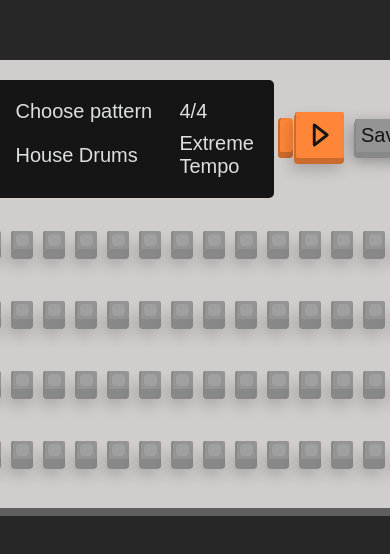
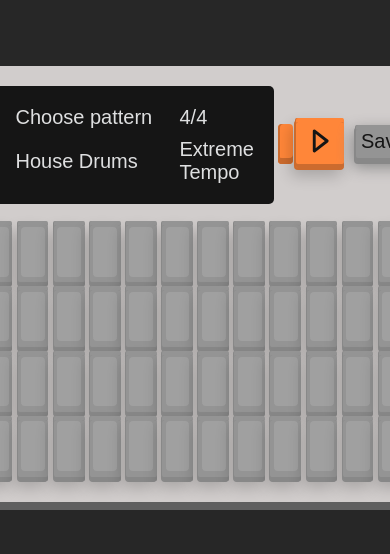
Before and after one commit to 0mar0mrani/drum-machine, a plain HTML site: page index.html in a window 390 px wide. Shown: the part 138-692 px from the top of the page. Drawn offline with Linux system fonts and the light colour scheme; no server answers; a web font is replaced by a local one.

Commit message:
Made the sequencer of drum machine responsive

```diff
--- a/css/modules/drum-machine-modules/sequencer.css
+++ b/css/modules/drum-machine-modules/sequencer.css
@@ -1,4 +1,3 @@
-/* Sequencer */
 .drum-machine__sequencer {
 	display: flex;
 	align-items: center;;
@@ -109,3 +108,46 @@
 	background-color: #f74b59;
 	box-shadow: 0 0 1.5rem 0 #f74b59, 0 0 2px 1px rgba(0, 0, 0, 0.5);
 }
+
+@media only screen and (max-width: 1200px) {
+	.drum-machine__sequencer {
+		gap: 0.8%;
+	}
+
+	.drum-machine__sequencer:not(:last-child) {
+		margin-bottom: 0.5vw;
+	}
+
+	.drum-machine__sequencer-sample {
+		width: 3vw;
+		height: 3vw;
+	}
+}
+
+@media only screen and (max-width: 800px) {
+	.drum-machine__sequencer-step-content {
+		box-shadow:inset 0px -4px 0px #888888, 0px -4px 0px #949494, -1px -4px 0px #888888;
+	}
+
+	.drum-machine__sequencer-step {
+		border-left:1px solid #888888;
+		border-top:1px solid #888888;
+		border-bottom:1px solid #888888;
+	}
+
+	.drum-machine__sequencer-step-light {
+		width: 85%;
+		height: 85%;
+		transform: translateY(-0.4rem);
+	}
+
+	.drum-machine__sequencer-sample {
+		display: none;
+	}
+}
+
+@media only screen and (max-width: 450px) {
+	.drum-machine__sequencer-step {
+		aspect-ratio : 1 / 2;
+	}
+}
```
